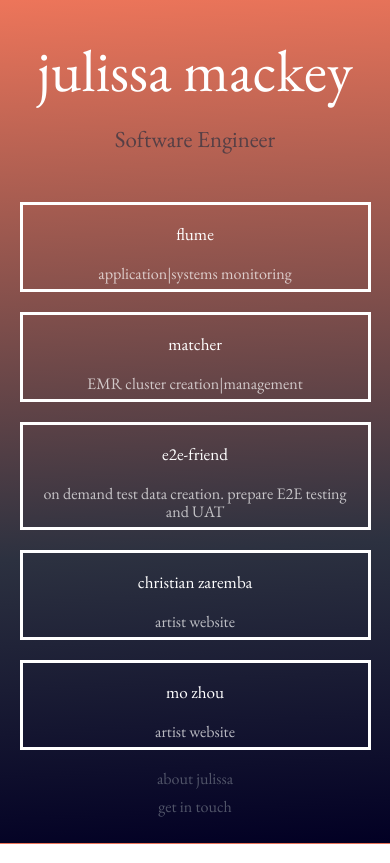
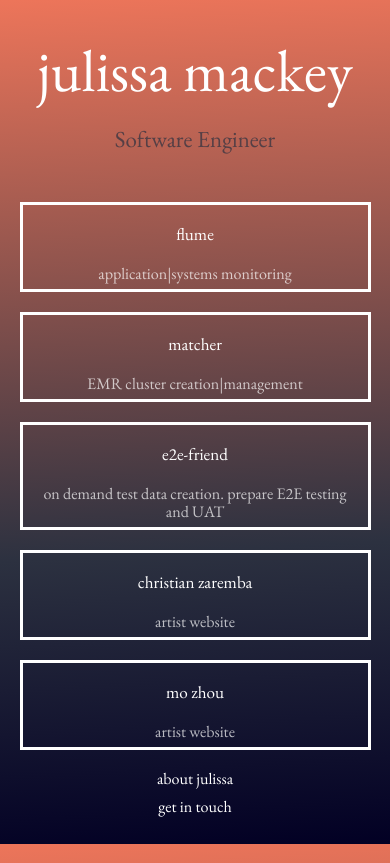
Before and after one commit to julissamackeydev/julissamackey, an Angular app: page / in a window 390 px wide. Built offline with nearby package versions, Linux system fonts and the light colour scheme.

Commit message:
made landing page responsive

```diff
--- a/src/app/app.component.html
+++ b/src/app/app.component.html
@@ -6,9 +6,9 @@
 
 <router-outlet></router-outlet>
 
-<div class="row" class="reach">
-  <h6 style="color: rgba(94, 99, 116, 0.845);" class="center-align reach" [routerLink]="['/about']">about julissa</h6>
-  <h6 style="color: rgba(94, 99, 116, 0.845);" class="center-align reach">get in touch</h6>
+<div class="row">
+  <h6 class="center-align reach white-text" [routerLink]="['/about']">about julissa</h6>
+  <h6 class="center-align reach white-text">get in touch</h6>
 </div>
 
 <div class="row"></div>
--- a/src/app/landing-page/landing-page.component.html
+++ b/src/app/landing-page/landing-page.component.html
@@ -1,6 +1,4 @@
-<div style="height: 100%; width: 100%;">
-
-  <div class="white-text flow-text container hide-on-med-and-up">
+<div class="white-text flow-text container">
 
   <div class="row"></div>
 
@@ -42,7 +40,8 @@
   <div class="row"></div>
 
 </div>
-  <div class="white-text flow-text container hide-on-small-only">
+
+<!-- <div class="white-text flow-text container hide-on-small-only">
     <div class="row"></div>
 
     <div class="row center-align">
@@ -84,5 +83,4 @@
 
     <div class="row"></div>
 
-  </div>
-</div>
+  </div> -->
--- a/src/styles.css
+++ b/src/styles.css
@@ -1,11 +1,12 @@
 /* You can add global styles to this file, and also import other style files */
 body{
+    height: 100%;
     word-wrap: break-word;
     color:white;
     font-family: 'EB Garamond', serif;
     background: rgb(2,0,36);
-    background: linear-gradient(357deg, rgba(2,0,36,1) 0%, rgba(44,49,64,1) 35%, rgba(237,117,90,1) 100%);
-    height: 100%;
+    background: linear-gradient(357deg, rgba(2,0,36,1) 0%, rgba(44,49,64,1) 35%, rgba(237,117,90,1) 100%) fixed;
+    background-size: cover;
 }
 .name{
     color: white;
```
Lines whose indentation alone changed are shown as unchanged.
